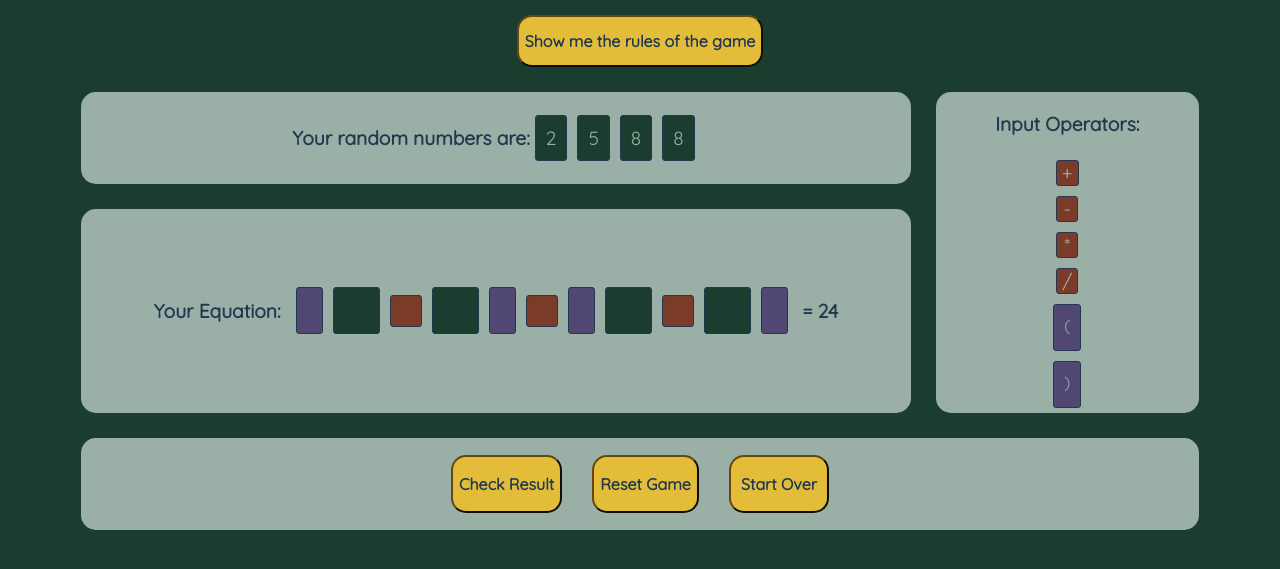
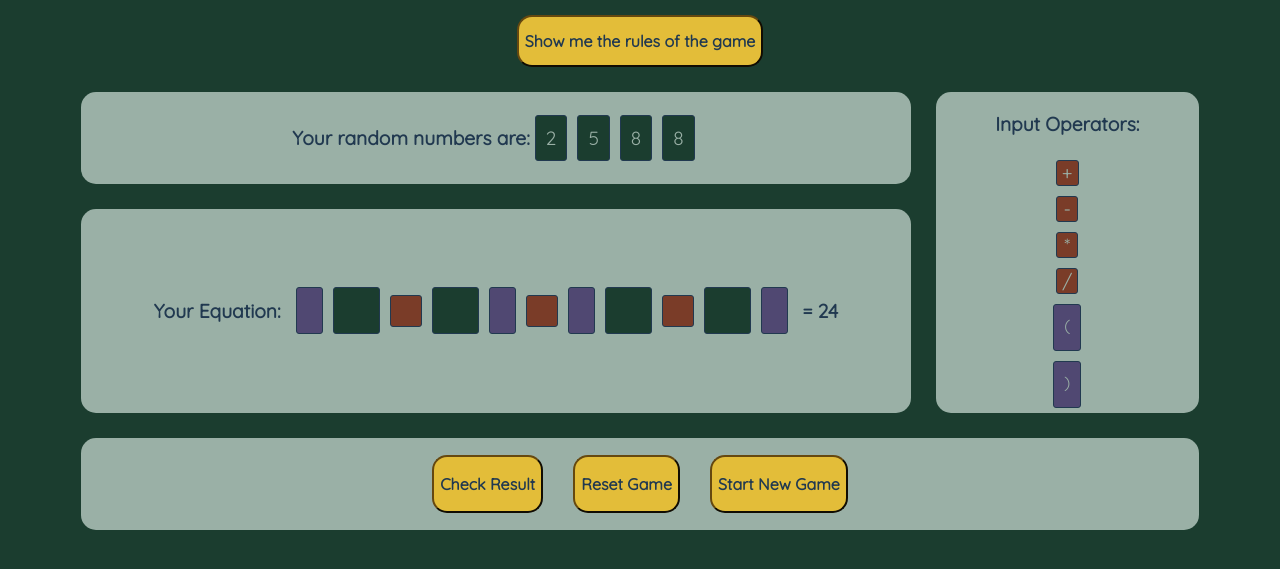
Before and after one commit to ellikarg/firstevergame, a plain HTML site: page index.html in a window 1280 px wide. Shown: the part 83-652 px from the top of the page. Drawn offline with Linux system fonts and the light colour scheme.

Commit message:
maint: change name of Start new Game button

```diff
--- a/index.html
+++ b/index.html
@@ -67,7 +67,7 @@
                     <h3>Reset Game</h3>
                 </button>
                 <button type="button" class="button" id="new-game">
-                    <h3>Start Over</h3>
+                    <h3>Start New Game</h3>
                 </button>
             </div>
         </div>
```
